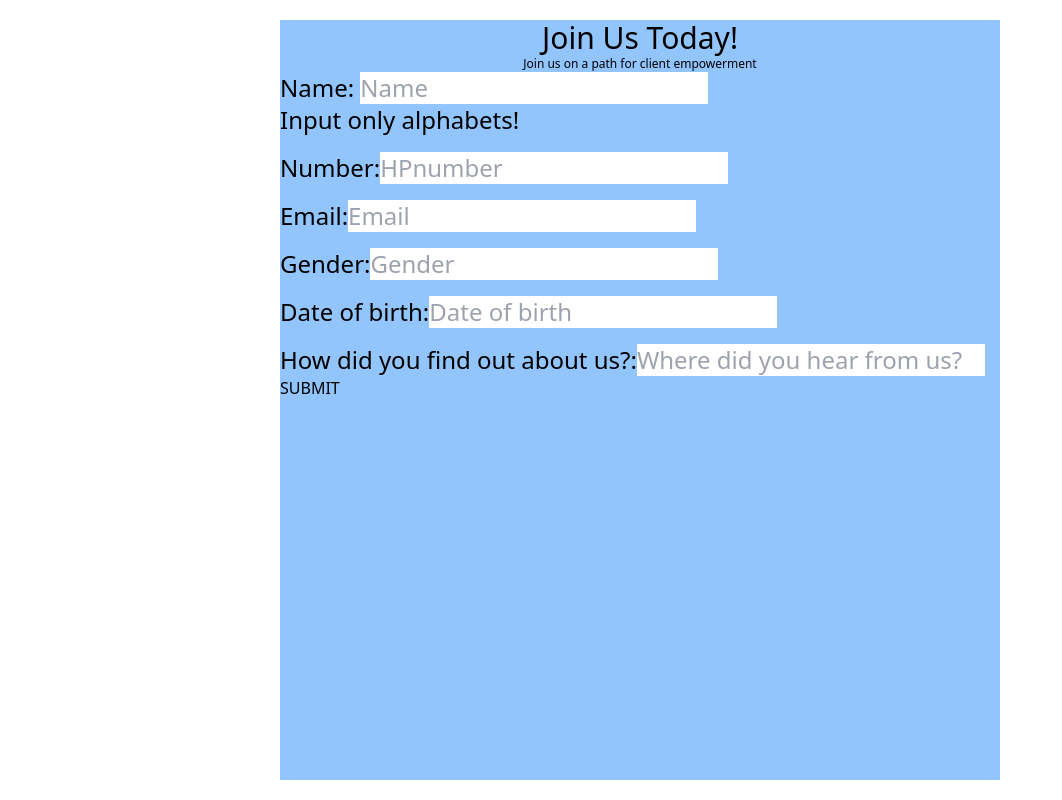
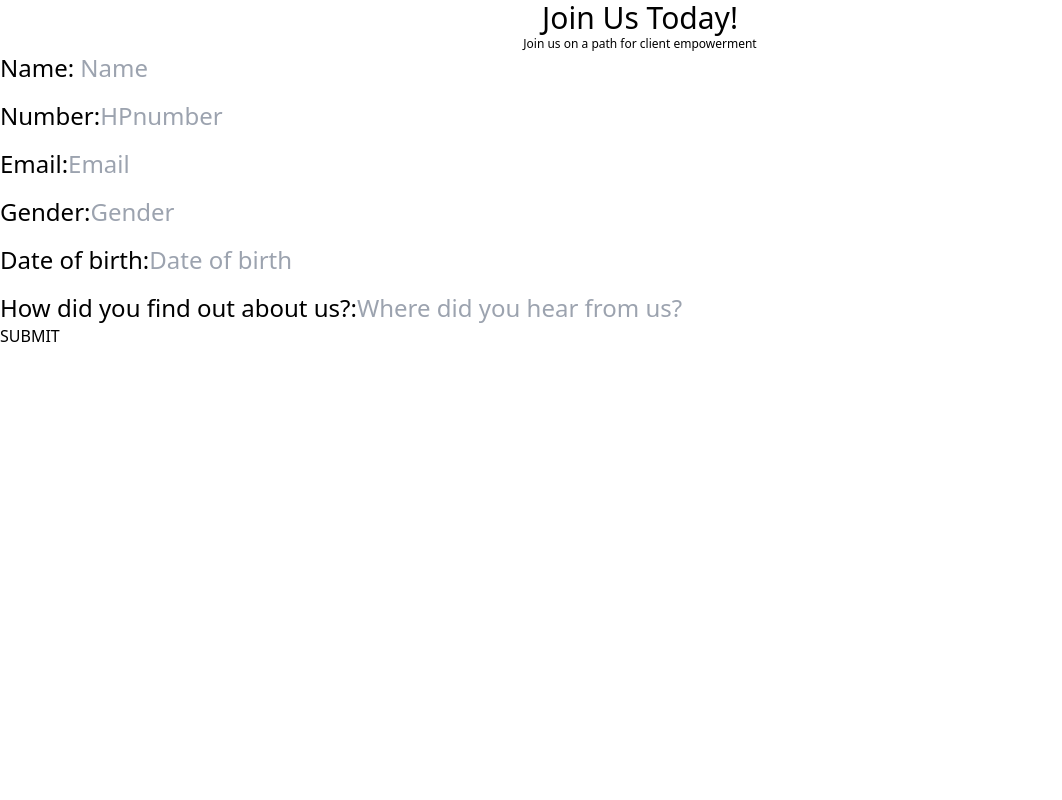
Before and after one commit to chunkychee/CE301_CapstoneProjectHan, a React (Create React App) app: page /consultantsignup in a window 1280 px wide. Shown: the whole page, without its empty margins (0-1062 px from the left). Built offline with nearby package versions, Linux system fonts and the light colour scheme.

Commit message:
5/3/2023-consultant error messages

```diff
--- a/src/fypFiles/consultantform.js
+++ b/src/fypFiles/consultantform.js
@@ -49,17 +49,12 @@ export function SignUpConsultant(){
     }
 
     return (
-      <div className = 'w-screen h-screen flex justify-center items-center'>
-        <div className = "bg-blue-300 w-[90vh] h-[95vh]">
+      <form>
             <h1 className = "font-sans font- text-3xl text-center">Join Us Today!</h1>
             <p className = "text-xs text-center">Join us on a path for client empowerment</p>
             <div className = "space-y-4">
               <h3 className= "font-sans font- text-2xl">
                 Name: <input name="consultantname" placeholder='Name'onChange={getUserInput}></input>
-                <div>
-
-                  <p>Input only alphabets!</p>
-                </div>
               </h3>
               <h3 className= "font-sans font- text-2xl">Number:<input name="consultantnumber" placeholder='HPnumber'onChange={getUserInput}></input></h3>
               <h3 className= "font-sans font- text-2xl">Email:<input name="consultantemail" placeholder='Email'onChange={getUserInput}></input></h3>
@@ -68,8 +63,6 @@ export function SignUpConsultant(){
               <h3 className= "font-sans font- text-2xl">How did you find out about us?:<input name="hearfromus" placeholder='Where did you hear from us?'onChange={getUserInput}></input></h3>
           </div>
           <button onClick={consubmitbtn}>SUBMIT</button>
-
-        </div>
-      </div>
+      </form>
     )
   }
```
Also changed, not shown: 1 other file (tests, documents, lock files or other folders).
